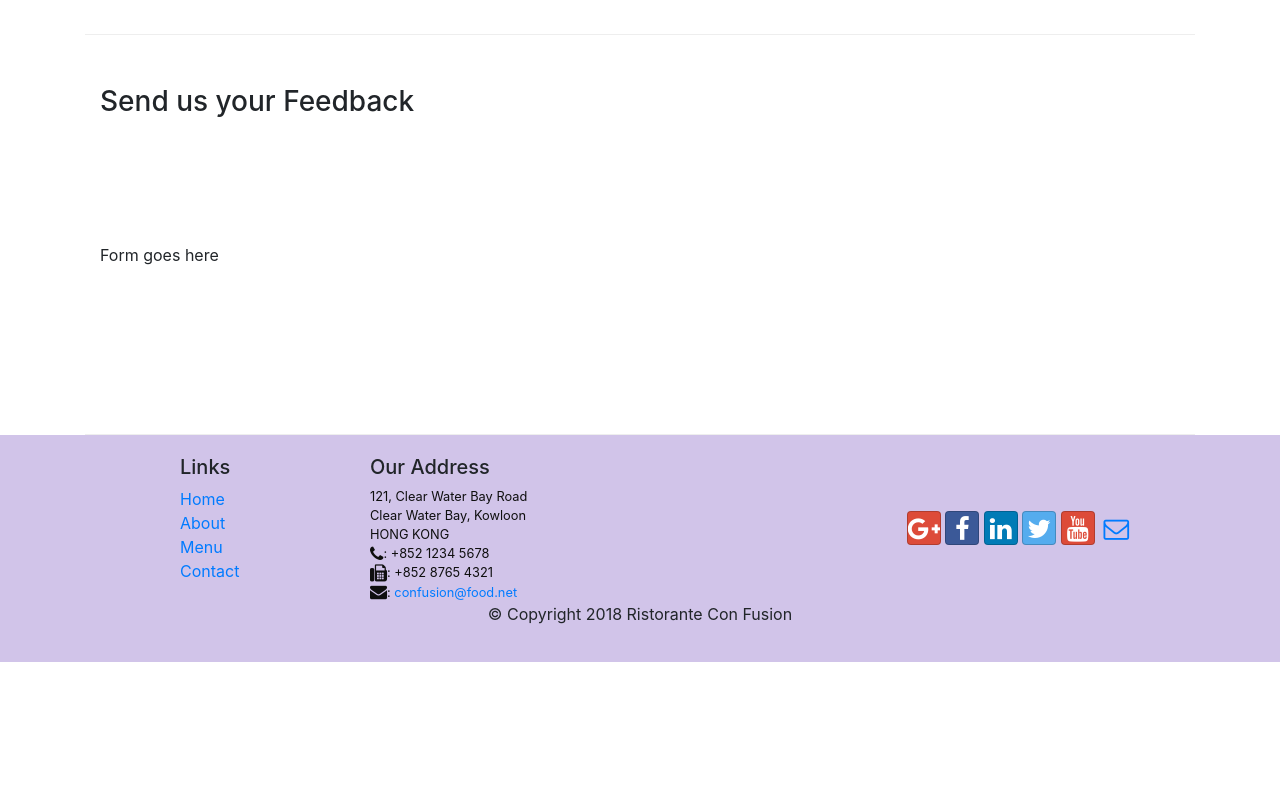
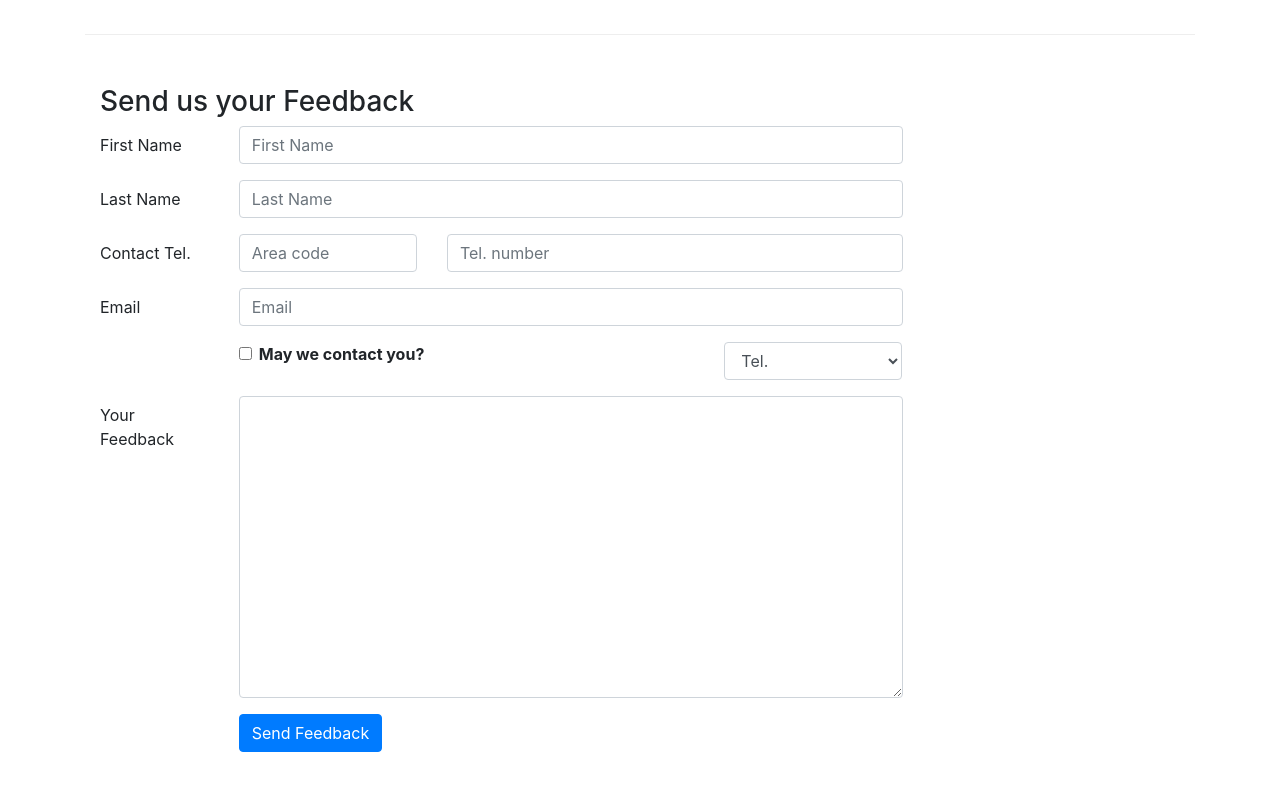
Before and after one commit to AbdulMunimKhan/bootstrap_assignment, a website: page bootstrap_assignment/contactus.html in a window 1280 px wide. Shown: the part 780-1580 px from the top of the page. Before the commit the page ends 1442 px from the top, so only its background shows below. Drawn offline with nearby package versions, Linux system fonts and the light colour scheme.

Commit message:
form Control

```diff
--- a/bootstrap_assignment/contactus.html
+++ b/bootstrap_assignment/contactus.html
@@ -80,7 +80,7 @@
             </div>
             <div class="col-12 col-sm-11 offset-sm-1">
                 <div class="btn-group" role="group">
-                    <a role="button" href="tel:+923449704297" class="btn btn-primary"><i class="fa fa-phone"></i>Call</a>
+                    <a role="button" href="tel:+923489525204" class="btn btn-primary"><i class="fa fa-phone"></i>Call</a>
                     <a role="button" class="btn btn-info"><i class="fa fa-skype"></i>Skype</a>
                     <a role="button" class="btn btn-success" href="mailto:confusion@gmail.com"><i class="fa fa-envelope-o"></i>Call</a>
                 </div>
@@ -93,7 +93,62 @@
               <h3>Send us your Feedback</h3>
            </div>
             <div class="col-12 col-md-9">
-                Form goes here
+                <form>
+                    <div class="form-group row">
+                        <label for="firstname" class="col-md-2 col-form-label">First Name</label>
+                        <div class="col-md-10">
+                            <input type="text" class="form-control" id="firstname" name="firstname" placeholder="First Name">
+                        </div>
+                    </div>
+                    <div class="form-group row">
+                        <label for="lastname" class="col-md-2 col-form-label">Last Name</label>
+                        <div class="col-md-10">
+                            <input type="text" class="form-control" id="lastname" name="lastname" placeholder="Last Name">
+                        </div>
+                    </div>
+                    <div class="form-group row">
+                        <label for="telnum" class="col-12 col-md-2 col-form-label">Contact Tel.</label>
+                        <div class="col-5 col-md-3">
+                            <input type="tel" class="form-control" id="areacode" name="areacode" placeholder="Area code">
+                        </div>
+                        <div class="col-7 col-md-7">
+                            <input type="tel" class="form-control" id="telnum" name="telnum" placeholder="Tel. number">
+                        </div>
+                    </div>
+                    <div class="form-group row">
+                        <label for="emailid" class="col-md-2 col-form-label">Email</label>
+                        <div class="col-md-10">
+                            <input type="email" class="form-control" id="emailid" name="emailid" placeholder="Email">
+                        </div>
+                    </div>
+                    <div class="form-group row">
+                        <div class="col-md-6 offset-md-2">
+                            <div class="form-check">
+                                <input type="checkbox" class="form-check-input" name="approve" id="approve" value="">
+                                <label class="form-check-label" for="approve">
+                                    <strong>May we contact you?</strong>
+                                </label>
+                            </div>
+                        </div>
+                        <div class="col-md-3 offset-md-1">
+                            <select class="form-control">
+                                <option>Tel.</option>
+                                <option>Email</option>
+                            </select>
+                        </div>
+                    </div>
+                    <div class="form-group row">
+                        <label for="feedback" class="col-md-2 col-form-label">Your Feedback</label>
+                        <div class="col-md-10">
+                            <textarea class="form-control" id="feedback" name="feedback" rows="12"></textarea>
+                        </div>
+                    </div>
+                    <div class="form-group row">
+                        <div class="offset-md-2 col-md-10">
+                            <button type="submit" class="btn btn-primary">Send Feedback</button>
+                        </div>
+                    </div>
+                </form>
             </div>
              <div class="col-12 col-md">
             </div>
```
